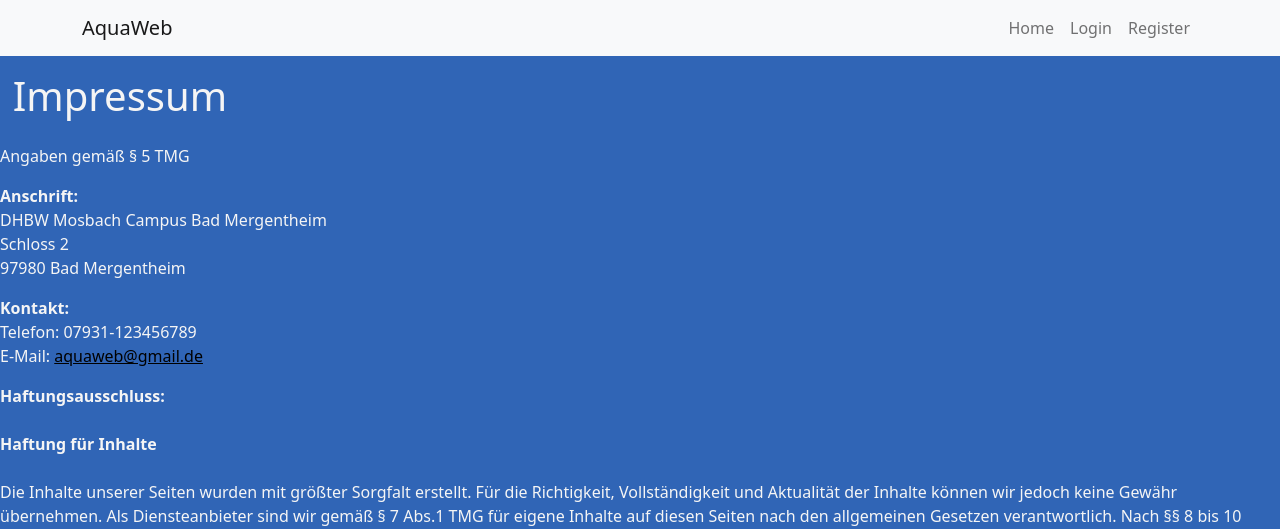
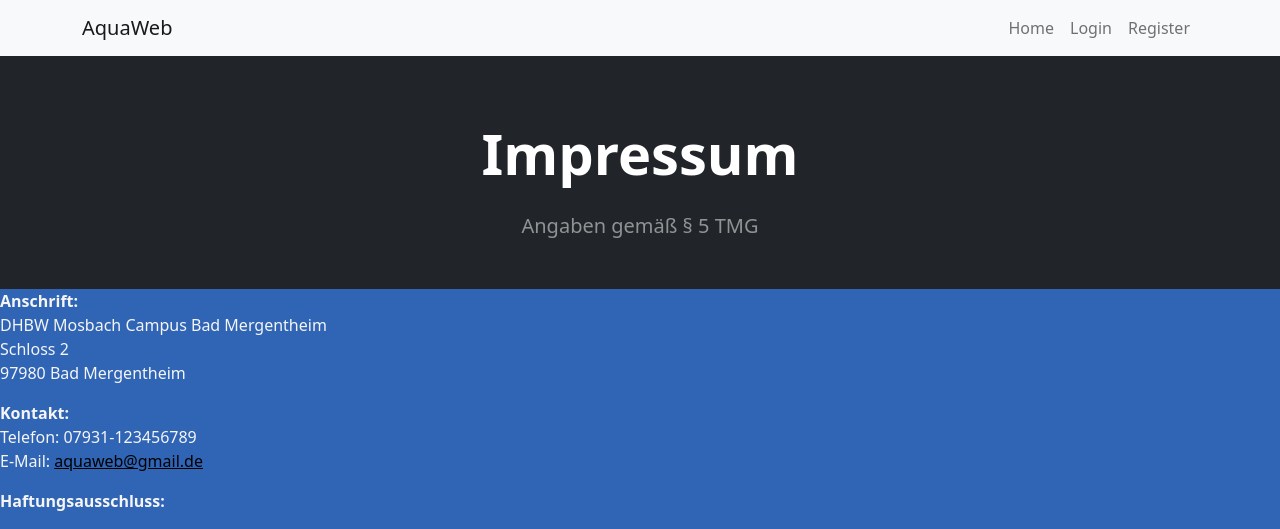
Before and after one commit to anticitizn/aquaweb, a PHP site: page /php/impressum.php in a window 1280 px wide. Shown: the top 529 px of the page. Run offline with PHP 8.4, Linux system fonts and the light colour scheme.

Commit message:
updated h1 to have same design

```diff
--- a/php/adminoverview.php
+++ b/php/adminoverview.php
@@ -22,6 +22,8 @@ $indexphp = '';
     <?php // imports header
         include('templates/header.php');
     ?>
+
+
 <main>
 <div class="headline">
     <a href="/tinf20-aquaweb/php/adminoverview.php"><h1>Administration</h1></a>
--- a/php/impressum.php
+++ b/php/impressum.php
@@ -20,9 +20,17 @@ $indexphp = '';
     <?php //imports header
      include('templates/header.php');
      ?>
+     <header class="bg-dark py-5">
+            <div class="container px-4 px-lg-5 my-5">
+                <div class="text-center text-white">
+                    <h1 class="display-4 fw-bolder">Impressum</h1>
+                    <p class="lead fw-normal text-white-50 mb-0">Angaben gemäß § 5 TMG</p>
+                </div>
+            </div>
+        </header>
     <main>
     <!--automatic generated by https://www.impressum-generator.de-->
-    <div class='impressum'><h1>Impressum</h1><p>Angaben gemäß § 5 TMG</p>
+    <div class='impressum'>
     <p><strong>Anschrift:</strong><br>
     DHBW Mosbach Campus Bad Mergentheim <br>
     Schloss 2<br>
```
Also changed, not shown: php/adminfish.php (+7 -2 lines), php/adminuser.php (+7 -2 lines), php/datenschutz.php (+7 -1 lines), php/userpage.php (+11 -1 lines), 1 other file.
